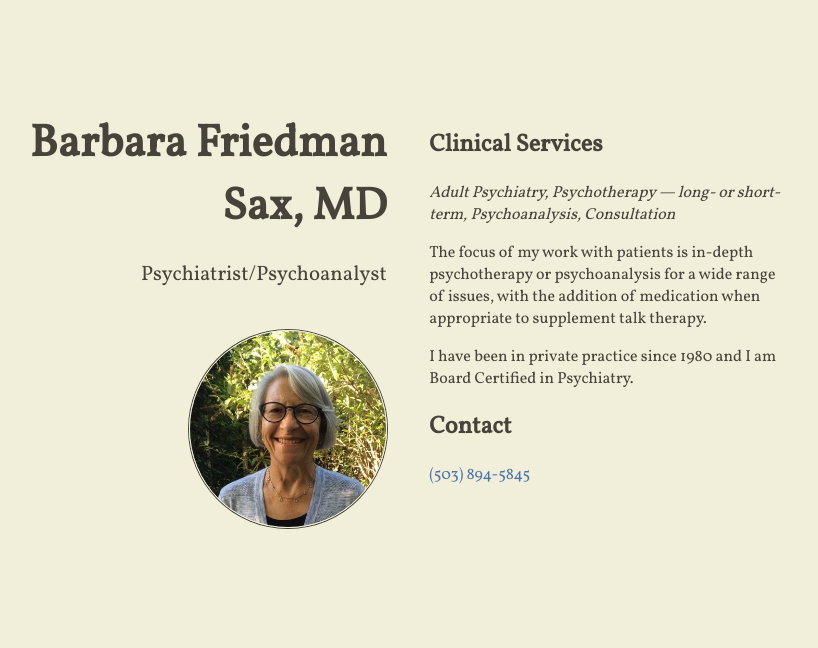
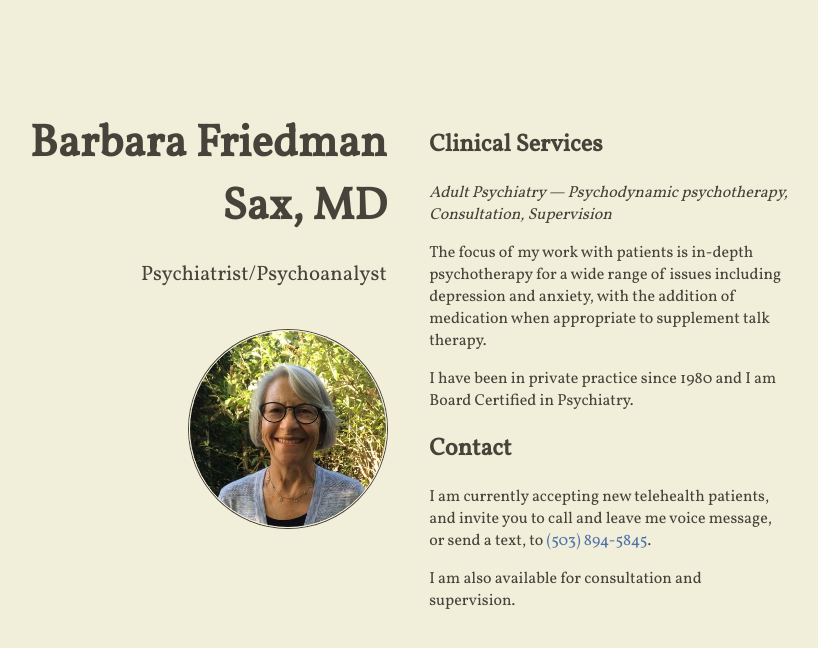
Before and after one commit to sjforman/bfsaxmd.github.io, a Jekyll site: the page built from index.html, in a window 1280 px wide. Shown: the top 648 px of the page, without its empty margins (242-1060 px from the left). Built offline with Jekyll 4.4.1, drawn with Linux system fonts in a browser that asks for light colours; nearby versions of some CDN libraries.

Commit message:
Updates details.

```diff
--- a/_includes/content.html
+++ b/_includes/content.html
@@ -1,11 +1,13 @@
 <h2>Clinical Services</h2>
 
-<dfn>Adult Psychiatry, Psychotherapy &mdash; long- or short-term, Psychoanalysis, Consultation</dfn>
+<dfn>Adult Psychiatry &mdash; Psychodynamic psychotherapy, Consultation, Supervision</dfn>
 
-<p>The focus of my work with patients is in-depth psychotherapy or psychoanalysis for a wide range of issues, with the addition of medication when appropriate to supplement talk therapy.</p>
+<p>The focus of my work with patients is in-depth psychotherapy for a wide range of issues including depression and anxiety, with the addition of medication when appropriate to supplement talk therapy.</p>
 
 <p>I have been in private practice since 1980 and I am Board Certified in Psychiatry.</p>
 
 <h2>Contact</h2>
 
-<p><a href="tel:+15038945845">(503) 894-5845</a>
+<p>I am currently accepting new telehealth patients, and invite you to call and leave me voice message, or send a text, to <a href="tel:+15038945845">(503) 894-5845</a>.</p>
+
+<p>I am also available for consultation and supervision.</p>
```
